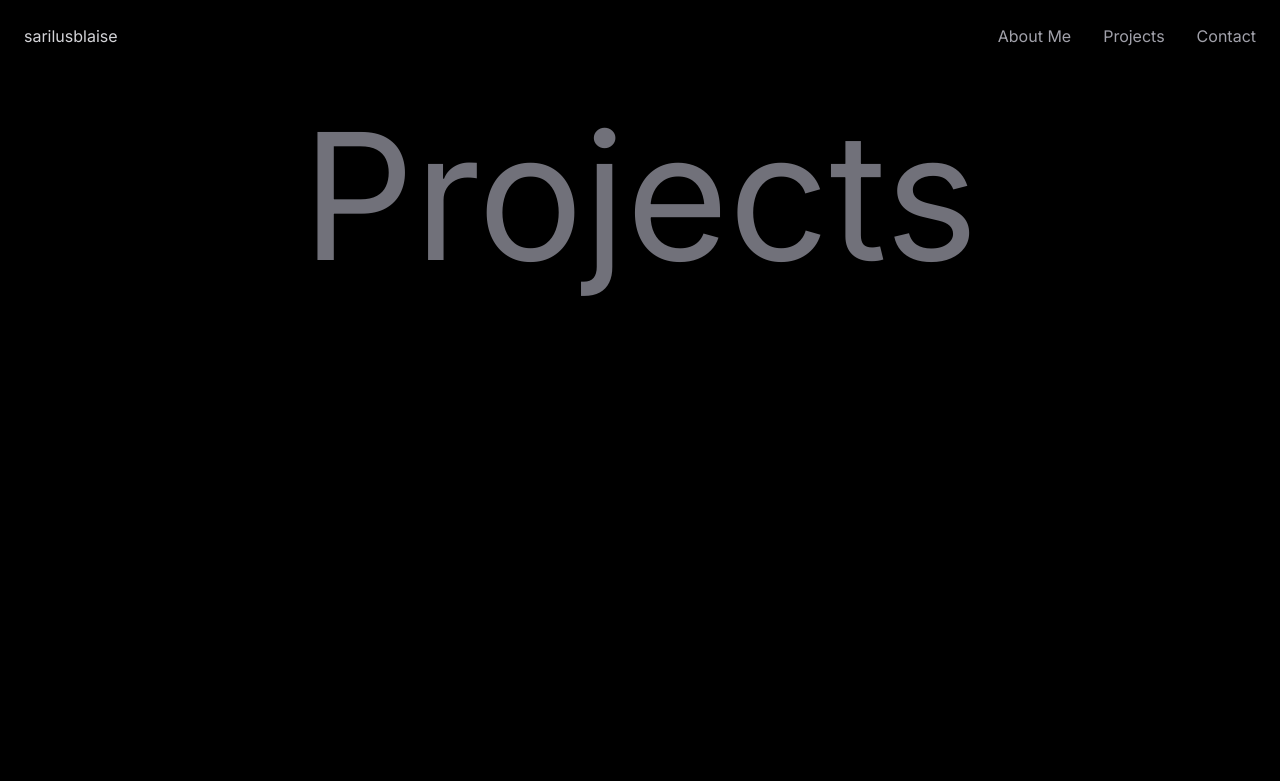
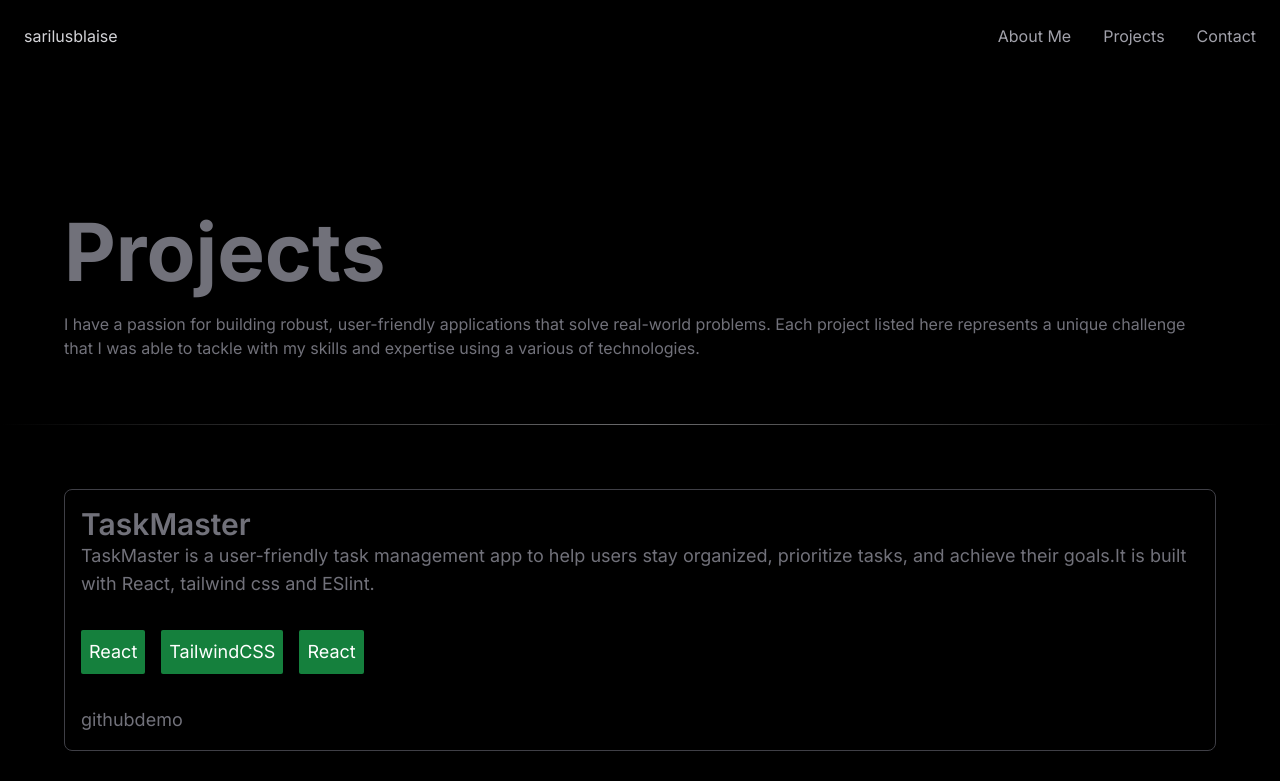
Before and after one commit to sarilusblaise/sarilusblaise-modern-portfolio, a Next.js app: page /projects in a window 1280 px wide. Shown: the top 781 px of the page. Built offline with nearby package versions, Linux system fonts and the light colour scheme.

Commit message:
design project page

```diff
--- a/app/projects/page.tsx
+++ b/app/projects/page.tsx
@@ -1,10 +1,26 @@
 
 import React from 'react'
+import ProjectCard from '@/app/ui/projects/projectCard'
 
 export default function ProjectsPage() {
   return (
-    <section className='flex flex-col items-center justify-center  mt-16'>
-      <h1 className='text-zinc-500 text-[9rem] sm:text-[11rem] '>Projects</h1>
+    <section className='text-zinc-500 flex flex-col items-center justify-center gap-16 p-4 sm:p-8 md:p-16 mt-32'>
+      <div>
+        <h1 className='text-[3rem] sm:text-[4rem] md:text-[5rem]  font-bold '>Projects</h1>
+      <p className='text-l'>I have a passion for building robust, user-friendly applications that solve real-world problems. Each project listed here represents a unique challenge that I was able to tackle with my skills and expertise using a various of technologies.</p>
+      </div>
+
+      <div className="  w-screen h-px animate-glow  bg-gradient-to-r from-zinc-300/0 via-zinc-300/50 to-zinc-300/0"></div>
+
+      <div className='flex flex-col justify-center items-center gap-8'>
+        <ProjectCard/>
+        <ProjectCard/>
+        <ProjectCard/>
+        <ProjectCard/>
+        <ProjectCard/>
+        <ProjectCard/>
+      </div>
+
     </section>
   )
 }
--- /dev/null
+++ b/app/ui/projects/projectCard.tsx
@@ -0,0 +1,23 @@
+import React from 'react'
+
+export default function ProjectCard() {
+  return (
+    <div className='text-zinc-500
+     border-zinc-700 border-[.25px] border-solid rounded-lg p-4 flex flex-col  gap-8 text-lg' >
+        <div>
+            <h3 className='text-3xl font-semibold'>TaskMaster</h3>
+        <p>TaskMaster is a user-friendly task management app to help users stay organized, prioritize tasks, and achieve their goals.It is built with React, tailwind css and ESlint.</p>
+        </div>
+
+        <div className='flex flex-row gap-4'>
+            <span className='bg-green-700 text-white p-2 rounded-sm'>React</span>
+            <span className='bg-green-700 text-white p-2 rounded-sm'>TailwindCSS</span>
+            <span className='bg-green-700 text-white p-2 rounded-sm'>React</span>
+        </div>
+        <div>
+            <span className=''>github</span>
+            <span>demo</span>
+        </div>
+    </div>
+  )
+}
```
